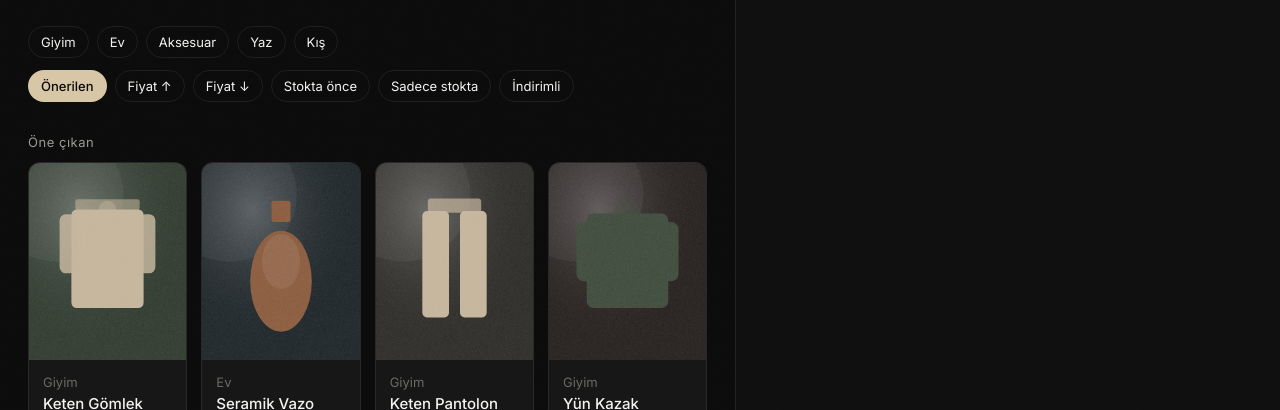
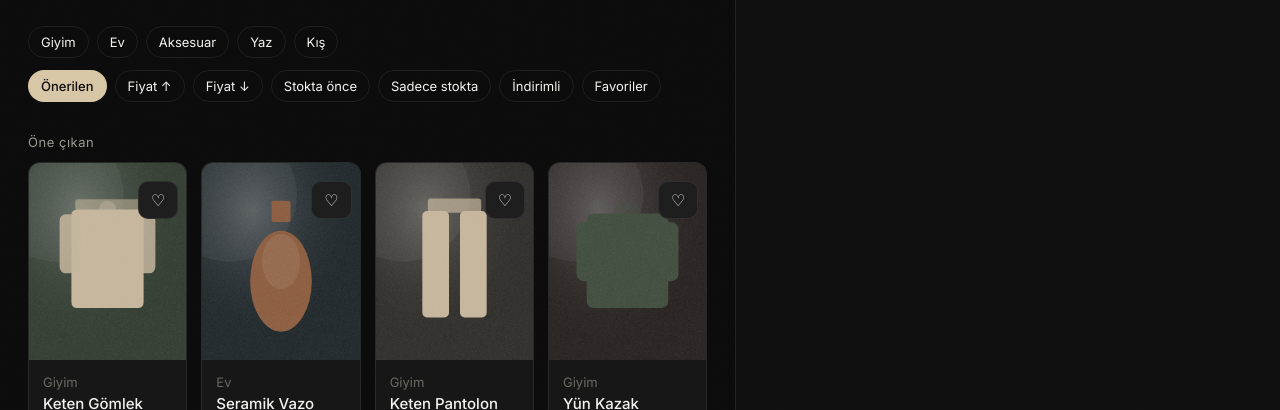
Before and after one commit to mattiasadem/qante-commerce, a Next.js app in the folder web/: page / in a window 1280 px wide. Shown: the part 193-603 px from the top of the page. Built offline with nearby package versions, Linux system fonts and the light colour scheme.

Commit message:
feat(shop): Favoriler wishlist (card heart, PDP, PLP filter, localStorage)

```diff
--- a/web/components/ui-shop-core.tsx
+++ b/web/components/ui-shop-core.tsx
@@ -1,10 +1,81 @@
 "use client";
 import Link from "next/link";
 import { useRouter } from "next/navigation";
-import { useState } from "react";
+import { useCallback, useEffect, useState } from "react";
 import type { Product } from "@/lib/core";
 import { money } from "@/lib/core";
 import { useAsk, useCart } from "@/components/ui-shell";
+
+const FAV_KEY = "qante_favorites";
+
+export function readFavorites(): string[] {
+  try {
+    const raw = JSON.parse(localStorage.getItem(FAV_KEY) || "[]") as string[];
+    return Array.isArray(raw) ? raw.filter((x) => typeof x === "string") : [];
+  } catch {
+    return [];
+  }
+}
+
+export function writeFavorites(ids: string[]) {
+  try {
+    localStorage.setItem(FAV_KEY, JSON.stringify(ids));
+    window.dispatchEvent(new CustomEvent("qante-favorites"));
+  } catch {
+    /* ignore */
+  }
+}
+
+export function useFavorites() {
+  const [ids, setIds] = useState<string[]>([]);
+  useEffect(() => {
+    const sync = () => setIds(readFavorites());
+    sync();
+    window.addEventListener("storage", sync);
+    window.addEventListener("qante-favorites", sync);
+    return () => {
+      window.removeEventListener("storage", sync);
+      window.removeEventListener("qante-favorites", sync);
+    };
+  }, []);
+  const toggle = useCallback((id: string) => {
+    const prev = readFavorites();
+    const next = prev.includes(id) ? prev.filter((x) => x !== id) : [...prev, id];
+    writeFavorites(next);
+    setIds(next);
+  }, []);
+  const has = useCallback((id: string) => ids.includes(id), [ids]);
+  return { ids, has, toggle };
+}
+
+export function FavoriteButton({
+  productId,
+  className = "btn",
+  compact,
+}: {
+  productId: string;
+  className?: string;
+  compact?: boolean;
+}) {
+  const { has, toggle } = useFavorites();
+  const on = has(productId);
+  return (
+    <button
+      className={className}
+      type="button"
+      aria-pressed={on}
+      data-cta="favorite"
+      title={on ? "Favoriden çıkar" : "Favoriye ekle"}
+      onClick={(e) => {
+        e.preventDefault();
+        e.stopPropagation();
+        toggle(productId);
+      }}
+    >
+      {compact ? (on ? "♥" : "♡") : on ? "Favoride" : "Favoriye ekle"}
+    </button>
+  );
+}
 
 export function AddButton({ productId, disabled, qty = 1 }: { productId: string; disabled?: boolean; qty?: number }) {
   const { add } = useCart();
@@ -48,7 +119,6 @@ export function BuyNowButton({ productId, disabled, qty = 1 }: { productId: stri
   );
 }
 
-
 /** OOS waitlist: localStorage + open ask rail (demo, no email). */
 export function NotifyRestockButton({ product, className = "btn" }: { product: Product; className?: string }) {
   const { requestAsk } = useAsk();
@@ -64,7 +134,9 @@ export function NotifyRestockButton({ product, className = "btn" }: { product: P
           const key = "qante_restock_watch";
           const prev = JSON.parse(localStorage.getItem(key) || "[]") as string[];
           if (!prev.includes(product.id)) localStorage.setItem(key, JSON.stringify([...prev, product.id]));
-        } catch { /* ignore */ }
+        } catch {
+          /* ignore */
+        }
         requestAsk(`${product.name} gelince haber ver`, product.id);
         setDone(true);
       }}
@@ -79,18 +151,30 @@ export function ProductCard({ product }: { product: Product }) {
   const out = product.stock <= 0;
   return (
     <article className="card">
-      <Link href={`/urun/${product.id}`} className="thumb-wrap">
+      <Link href={`/urun/${product.id}`} className="thumb-wrap" style={{ position: "relative" }}>
         <img className="thumb" src={product.image} alt={product.name} />
         {out ? <div className="sold-overlay">tükendi</div> : null}
+        <span style={{ position: "absolute", top: 8, right: 8, zIndex: 2 }}>
+          <FavoriteButton productId={product.id} className="btn quick" compact />
+        </span>
       </Link>
       <div className="card-body">
-        <p className="faint" style={{ margin: "0 0 4px" }}>{product.category}</p>
-        <h3><Link href={`/urun/${product.id}`}>{product.name}</Link></h3>
-        <div><span className="price">{money(product.price)}</span>{product.compare_at ? <span className="compare">{money(product.compare_at)}</span> : null}</div>
+        <p className="faint" style={{ margin: "0 0 4px" }}>
+          {product.category}
+        </p>
+        <h3>
+          <Link href={`/urun/${product.id}`}>{product.name}</Link>
+        </h3>
+        <div>
+          <span className="price">{money(product.price)}</span>
+          {product.compare_at ? <span className="compare">{money(product.compare_at)}</span> : null}
+        </div>
         {out ? (
           <NotifyRestockButton product={product} className="btn quick" />
         ) : (
-          <button className="btn btn-primary quick" type="button" onClick={() => void add(product.id)}>Ekle</button>
+          <button className="btn btn-primary quick" type="button" onClick={() => void add(product.id)}>
+            Ekle
+          </button>
         )}
       </div>
     </article>
@@ -99,11 +183,22 @@ export function ProductCard({ product }: { product: Product }) {
 
 export function ProductGrid({ products }: { products: Product[] }) {
   if (!products.length) {
-    return <div className="empty"><div className="mark" /><h3>Bu süzgeçte parça yok</h3><p>Başka bir kategori veya arama dene.</p></div>;
+    return (
+      <div className="empty">
+        <div className="mark" />
+        <h3>Bu süzgeçte parça yok</h3>
+        <p>Başka bir kategori veya arama dene.</p>
+      </div>
+    );
   }
-  return <div className="grid">{products.map((p) => <ProductCard key={p.id} product={p} />)}</div>;
+  return (
+    <div className="grid">
+      {products.map((p) => (
+        <ProductCard key={p.id} product={p} />
+      ))}
+    </div>
+  );
 }
-
 
 export type SortId = "default" | "price_asc" | "price_desc" | "stock";
 
--- a/web/components/ui-shop-home.tsx
+++ b/web/components/ui-shop-home.tsx
@@ -4,16 +4,30 @@ import { useMemo, useState } from "react";
 import type { Product } from "@/lib/core";
 import { CATEGORIES } from "@/lib/core";
 import { ShopFooter, useAsk } from "@/components/ui-shell";
-import { ProductCard, ProductGrid, SORTS, type SortId } from "@/components/ui-shop-core";
+import { ProductCard, ProductGrid, SORTS, useFavorites, type SortId } from "@/components/ui-shop-core";
 
-export function HomeView({ products, featured, query, category, greeting, dateLabel }: {
-  products: Product[]; featured: Product[]; query?: string; category?: string; greeting: string; dateLabel: string;
+export function HomeView({
+  products,
+  featured,
+  query,
+  category,
+  greeting,
+  dateLabel,
+}: {
+  products: Product[];
+  featured: Product[];
+  query?: string;
+  category?: string;
+  greeting: string;
+  dateLabel: string;
 }) {
   const { requestAsk } = useAsk();
   const router = useRouter();
+  const { ids: favIds } = useFavorites();
   const [sort, setSort] = useState<SortId>("default");
   const [inStockOnly, setInStockOnly] = useState(false);
   const [onSaleOnly, setOnSaleOnly] = useState(false);
+  const [favOnly, setFavOnly] = useState(false);
   function pick(cat: string) {
     const next = category === cat ? "" : cat;
     requestAsk(next ? `${next} bakıyorum` : "öne çıkanlar");
@@ -24,18 +38,25 @@ export function HomeView({ products, featured, query, category, greeting, dateLa
   }
   const filtered = useMemo(() => {
     let list = [...products];
+    if (favOnly) {
+      const set = new Set(favIds);
+      list = list.filter((p) => set.has(p.id));
+    }
     if (inStockOnly) list = list.filter((p) => p.stock > 0);
     if (onSaleOnly) list = list.filter((p) => typeof p.compare_at === "number" && p.compare_at > p.price);
     if (sort === "price_asc") list.sort((a, b) => a.price - b.price);
     else if (sort === "price_desc") list.sort((a, b) => b.price - a.price);
-    else if (sort === "stock") list.sort((a, b) => {
-      const ao = a.stock > 0 ? 0 : 1;
-      const bo = b.stock > 0 ? 0 : 1;
-      if (ao !== bo) return ao - bo;
-      return b.stock - a.stock;
-    });
+    else if (sort === "stock")
+      list.sort((a, b) => {
+        const ao = a.stock > 0 ? 0 : 1;
+        const bo = b.stock > 0 ? 0 : 1;
+        if (ao !== bo) return ao - bo;
+        return b.stock - a.stock;
+      });
     return list;
-  }, [products, sort, inStockOnly, onSaleOnly]);
+  }, [products, sort, inStockOnly, onSaleOnly, favOnly, favIds]);
+  const showFeatured =
+    !query && !category && featured.length && sort === "default" && !inStockOnly && !onSaleOnly && !favOnly;
   return (
     <div className="grid-wrap">
       <div className="hero-row">
@@ -45,12 +66,28 @@ export function HomeView({ products, featured, query, category, greeting, dateLa
       <p className="lede">Bugün raflarda keten, yün ve ev. Asistan sağda; arama hem grid hem rayı doldurur.</p>
       <div className="chips scroll" data-chips="category">
         {CATEGORIES.map((c) => (
-          <button key={c} className={`chip ${category === c ? "on" : ""}`} type="button" aria-pressed={category === c} onClick={() => pick(c)}>{c}</button>
+          <button
+            key={c}
+            className={`chip ${category === c ? "on" : ""}`}
+            type="button"
+            aria-pressed={category === c}
+            onClick={() => pick(c)}
+          >
+            {c}
+          </button>
         ))}
       </div>
       <div className="chips scroll" data-chips="sort" role="tablist" aria-label="Sırala" style={{ marginTop: 8 }}>
         {SORTS.map((s) => (
-          <button key={s.id} className={`chip ${sort === s.id ? "on" : ""}`} type="button" aria-pressed={sort === s.id} onClick={() => setSort(s.id)}>{s.label}</button>
+          <button
+            key={s.id}
+            className={`chip ${sort === s.id ? "on" : ""}`}
+            type="button"
+            aria-pressed={sort === s.id}
+            onClick={() => setSort(s.id)}
+          >
+            {s.label}
+          </button>
         ))}
         <button
           className={`chip ${inStockOnly ? "on" : ""}`}
@@ -70,14 +107,38 @@ export function HomeView({ products, featured, query, category, greeting, dateLa
         >
           İndirimli
         </button>
+        <button
+          className={`chip ${favOnly ? "on" : ""}`}
+          type="button"
+          aria-pressed={favOnly}
+          data-filter="favorites"
+          onClick={() => setFavOnly((v) => !v)}
+        >
+          Favoriler{favIds.length ? ` · ${favIds.length}` : ""}
+        </button>
       </div>
-      {!query && !category && featured.length && sort === "default" && !inStockOnly && !onSaleOnly ? (
+      {showFeatured ? (
         <>
           <div className="section-label">Öne çıkan</div>
-          <div className="featured">{featured.map((p) => <ProductCard key={p.id} product={p} />)}</div>
+          <div className="featured">
+            {featured.map((p) => (
+              <ProductCard key={p.id} product={p} />
+            ))}
+          </div>
         </>
       ) : null}
-      <div className="section-label">{query ? `${filtered.length} sonuç · ${query}` : category ? category : "Katalog"}{sort !== "default" ? ` · ${SORTS.find((s) => s.id === sort)?.label}` : ""}{inStockOnly ? " · stokta" : ""}{onSaleOnly ? " · indirimli" : ""}</div>
+      <div className="section-label">
+        {query
+          ? `${filtered.length} sonuç · ${query}`
+          : favOnly
+            ? `Favoriler · ${filtered.length}`
+            : category
+              ? category
+              : "Katalog"}
+        {sort !== "default" ? ` · ${SORTS.find((s) => s.id === sort)?.label}` : ""}
+        {inStockOnly ? " · stokta" : ""}
+        {onSaleOnly ? " · indirimli" : ""}
+      </div>
       <ProductGrid products={filtered} />
       <ShopFooter />
     </div>
--- a/web/components/ui-shop-pdp.tsx
+++ b/web/components/ui-shop-pdp.tsx
@@ -4,7 +4,7 @@ import { useState } from "react";
 import type { Product } from "@/lib/core";
 import { RETURN_DAYS, SHIP_FREE, money } from "@/lib/core";
 import { CheckoutNote, LineList, PayButton, ShipBar, ShopFooter, useAsk, useCart, ClearCartButton } from "@/components/ui-shell";
-import { AddButton, BuyNowButton, NotifyRestockButton, ProductCard } from "@/components/ui-shop-core";
+import { AddButton, BuyNowButton, FavoriteButton, NotifyRestockButton, ProductCard } from "@/components/ui-shop-core";
 
 export function AskAboutProduct({ product }: { product: Product }) {
   const { requestAsk } = useAsk();
@@ -68,11 +68,13 @@ export function PdpView({ product, related }: { product: Product; related: Produ
             </div>
             <AddButton productId={product.id} qty={qty} />
             <BuyNowButton productId={product.id} qty={qty} />
+            <FavoriteButton productId={product.id} />
           </div>
         ) : (
           <div style={{ display: "flex", gap: 12, flexWrap: "wrap", alignItems: "center", margin: "12px 0 4px" }}>
             <AddButton productId={product.id} disabled />
             <NotifyRestockButton product={product} />
+            <FavoriteButton productId={product.id} />
           </div>
         )}
         <AskAboutProduct product={product} />
--- a/web/components/ui-shop.tsx
+++ b/web/components/ui-shop.tsx
@@ -4,6 +4,8 @@ export {
   BuyNowButton,
   ProductCard,
   ProductGrid,
+  FavoriteButton,
+  useFavorites,
 } from "@/components/ui-shop-core";
 export { HomeView } from "@/components/ui-shop-home";
 export {
```
